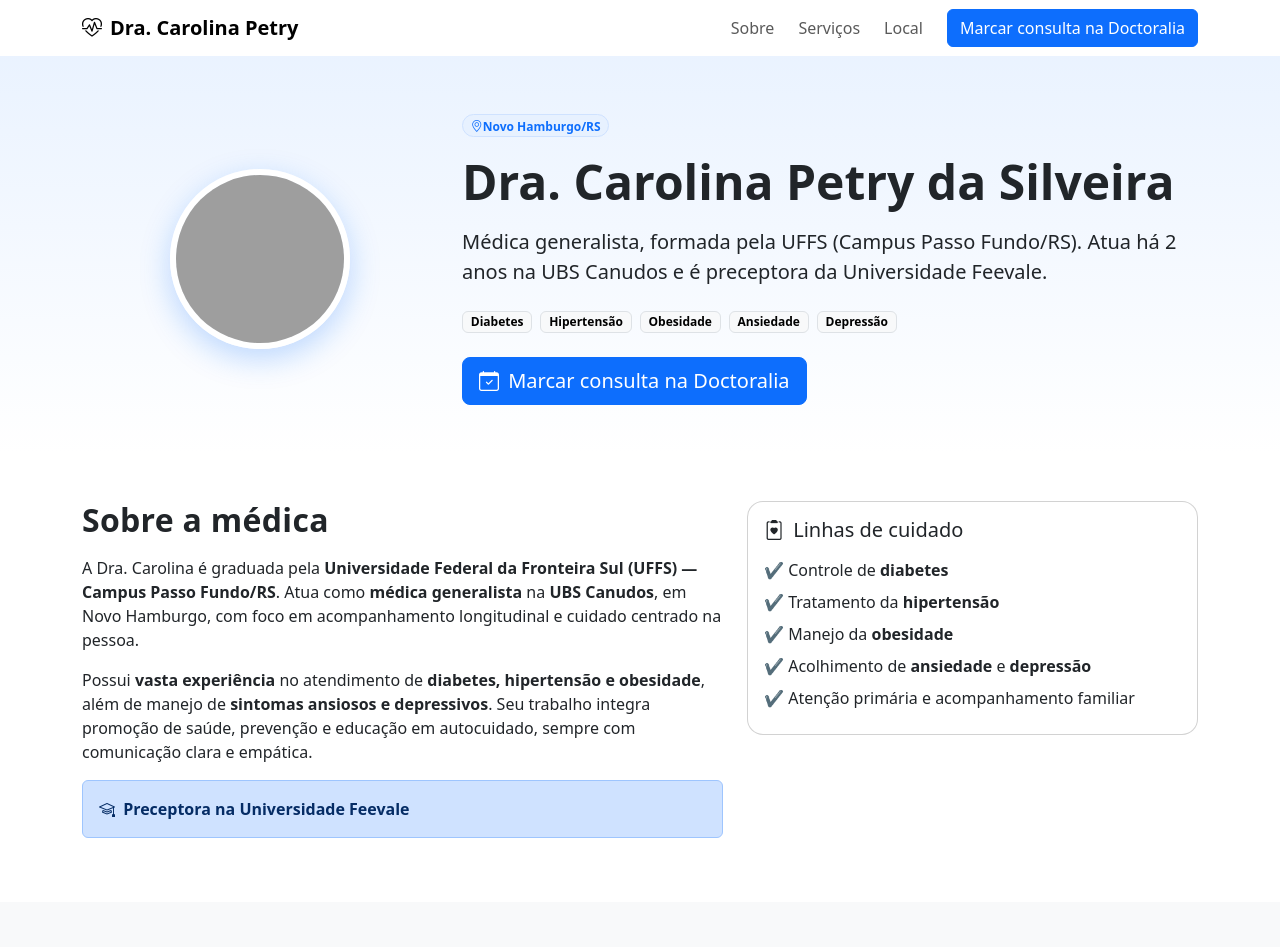
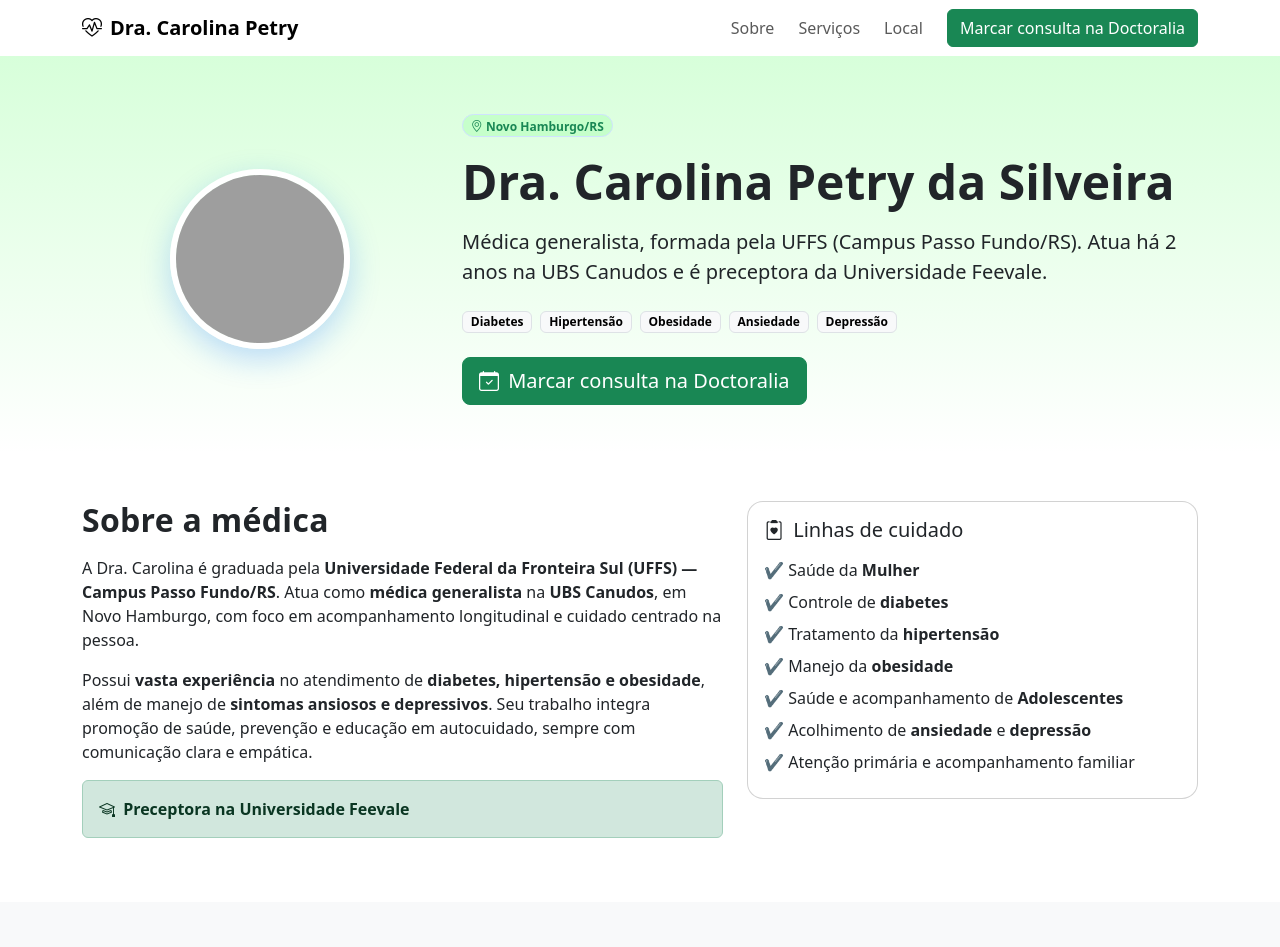
Before and after one commit to carolpetrys/site-dra-carolina-petry, a plain HTML site: page index.html in a window 1280 px wide. Shown: the top 947 px of the page. Drawn offline with nearby package versions, Linux system fonts and the light colour scheme; grey boxes are pictures that could not be loaded.

Commit message:
ajuste de cores

```diff
--- a/index.html
+++ b/index.html
@@ -15,7 +15,10 @@
   <link href="https://cdn.jsdelivr.net/npm/bootstrap-icons@1.11.3/font/bootstrap-icons.css" rel="stylesheet">
 
   <style>
-    :root{ --brand:#0d6efd; --brand-soft:#e7f1ff; }
+    :root{
+      --brand:#198754;
+      --brand-soft:#bbffc0ab;
+    }
     body{scroll-behavior:smooth;}
     .navbar{ transition: all .25s ease; }
     .navbar.scrolled{ box-shadow: 0 4px 18px rgba(0,0,0,.08); background: #fff !important; }
@@ -41,7 +44,7 @@
           <li class="nav-item"><a class="nav-link" href="#sobre">Sobre</a></li>
           <li class="nav-item"><a class="nav-link" href="#servicos">Serviços</a></li>
           <li class="nav-item"><a class="nav-link" href="#local">Local</a></li>
-          <li class="nav-item"><a class="btn btn-primary ms-lg-2" target="_blank"
+          <li class="nav-item"><a class="btn btn-success ms-lg-2" target="_blank"
                href="https://www.doctoralia.com.br/carolina-petry-da-silveira/medico-clinico-geral/novo-hamburgo">Marcar consulta na Doctoralia</a></li>
         </ul>
       </div>
@@ -58,7 +61,7 @@
                alt="Foto da Dra. Carolina Petry da Silveira">
         </div>
         <div class="col-12 col-lg-8">
-          <span class="badge rounded-pill badge-soft mb-3"><i class="bi bi-geo-alt"></i>Novo Hamburgo/RS</span>
+          <span class="badge rounded-pill badge-soft mb-3"><i class="bi bi-geo-alt"></i> Novo Hamburgo/RS</span>
           <h1 class="display-5 fw-bold mb-3">Dra. Carolina Petry da Silveira</h1>
           <p class="lead mb-4">Médica <strong>generalista</strong>, formada pela <strong>UFFS (Campus Passo Fundo/RS)</strong>. Atua há <strong>2 anos</strong> na <strong>UBS Canudos</strong> e é <strong>preceptora da Universidade Feevale</strong>.</p>
           <div class="d-flex flex-wrap gap-2">
@@ -69,7 +72,7 @@
             <span class="badge text-bg-light border">Depressão</span>
           </div>
           <div class="mt-4">
-            <a class="btn btn-primary btn-lg me-2" target="_blank"
+            <a class="btn btn-success btn-lg me-2" target="_blank"
                href="https://www.doctoralia.com.br/carolina-petry-da-silveira/medico-clinico-geral/novo-hamburgo">
               <i class="bi bi-calendar-check me-1"></i> Marcar consulta na Doctoralia
             </a>
@@ -87,16 +90,18 @@
           <h2 class="section-title mb-3">Sobre a médica</h2>
           <p>A Dra. Carolina é graduada pela <strong>Universidade Federal da Fronteira Sul (UFFS) — Campus Passo Fundo/RS</strong>. Atua como <strong>médica generalista</strong> na <strong>UBS Canudos</strong>, em Novo Hamburgo, com foco em acompanhamento longitudinal e cuidado centrado na pessoa.</p>
           <p>Possui <strong>vasta experiência</strong> no atendimento de <strong>diabetes, hipertensão e obesidade</strong>, além de manejo de <strong>sintomas ansiosos e depressivos</strong>. Seu trabalho integra promoção de saúde, prevenção e educação em autocuidado, sempre com comunicação clara e empática.</p>
-          <div class="alert alert-primary mt-3"><i class="bi bi-mortarboard me-1"></i> <strong>Preceptora na Universidade Feevale</strong></div>
+          <div class="alert alert-success mt-3"><i class="bi bi-mortarboard me-1"></i> <strong>Preceptora na Universidade Feevale</strong></div>
         </div>
         <div class="col-lg-5">
           <div class="card h-100">
             <div class="card-body">
               <h3 class="h5 mb-3"><i class="bi bi-clipboard2-heart me-1"></i> Linhas de cuidado</h3>
               <ul class="list-unstyled mb-0">
+                <li class="mb-2">✔ Saúde da <strong> Mulher</strong></li>
                 <li class="mb-2">✔ Controle de <strong>diabetes</strong></li>
                 <li class="mb-2">✔ Tratamento da <strong>hipertensão</strong></li>
                 <li class="mb-2">✔ Manejo da <strong>obesidade</strong></li>
+                <li class="mb-2">✔ Saúde e acompanhamento de <strong> Adolescentes</strong></li>
                 <li class="mb-2">✔ Acolhimento de <strong>ansiedade</strong> e <strong>depressão</strong></li>
                 <li class="mb-2">✔ Atenção primária e acompanhamento familiar</li>
               </ul>
@@ -118,7 +123,7 @@
         <div class="col-md-6 col-lg-3"><div class="card h-100"><div class="card-body"><h3 class="h5 mt-3">Saúde mental</h3></div></div></div>
       </div>
       <div class="text-center mt-4">
-        <a class="btn btn-primary btn-lg" target="_blank"
+        <a class="btn btn-success btn-lg" target="_blank"
            href="https://www.doctoralia.com.br/carolina-petry-da-silveira/medico-clinico-geral/novo-hamburgo">
           <i class="bi bi-calendar-check me-1"></i> Marcar consulta na Doctoralia
         </a>
```
